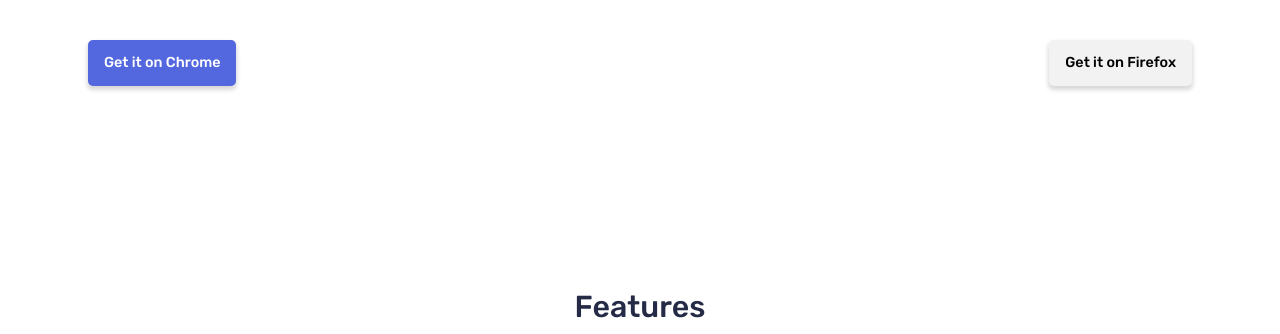
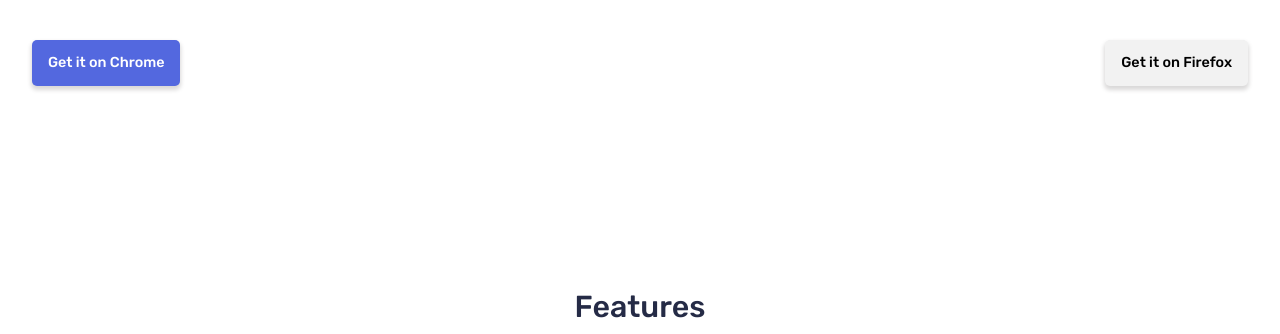
Before and after one commit to vitorisaiainv/bookmark-landing-page, a plain HTML site: page bookmark-landing-page-master/index.html in a window 1280 px wide. Shown: the part 763-1097 px from the top of the page. Drawn offline with Linux system fonts and the light colour scheme.

Commit message:
margin adjustment

```diff
--- a/bookmark-landing-page-master/css/_body.scss
+++ b/bookmark-landing-page-master/css/_body.scss
@@ -73,7 +73,7 @@
 .buttonWrap {
     display: flex;
     justify-content: space-between;
-    margin: 0 5.5rem;
+    margin: 0 2rem;
 }
 
 .button {
@@ -127,14 +127,6 @@
             bottom: 0px;
             content: "";
             box-shadow: 0px 3px 4px 1px #dad9d9;
-            // width: 80%;
-            // background: $softBlue;
-            // border-radius: 0 0 35% 0;
-            // position: absolute;
-            // left: 0;
-            // height: 85%;
-            // top: 20%;
-            // z-index: -1;
         }
     }
 }
```
Also changed, not shown: bookmark-landing-page-master/css/main.css, 1 other file.
